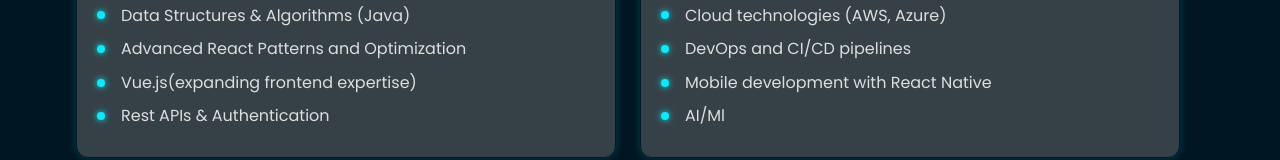
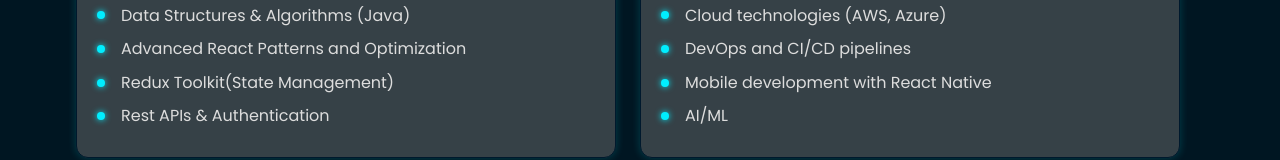
Before and after one commit to Praveenkumar663/new-portfolio, a React (Vite) app: page /skills in a window 1280 px wide. Shown: the part 1401-1561 px from the top of the page. Built offline with nearby package versions, Linux system fonts and the light colour scheme.

Commit message:
updated skill sections

```diff
--- a/src/pages/Skills.jsx
+++ b/src/pages/Skills.jsx
@@ -131,7 +131,7 @@
                     <ul>
                       <li>Data Structures & Algorithms (Java)</li>
                       <li>Advanced React Patterns and Optimization</li>
-                      <li>Vue.js(expanding frontend expertise)</li>
+                      <li>Redux Toolkit(State Management)</li>
                       <li>Rest APIs & Authentication</li>
                     </ul>
                   </div>
@@ -145,7 +145,7 @@
                       <li>Cloud technologies (AWS, Azure)</li>
                       <li>DevOps and CI/CD pipelines</li>
                       <li>Mobile development with React Native</li>
-                      <li>AI/Ml</li>
+                      <li>AI/ML</li>
                     </ul>
                   </div>
                 </div>
```
